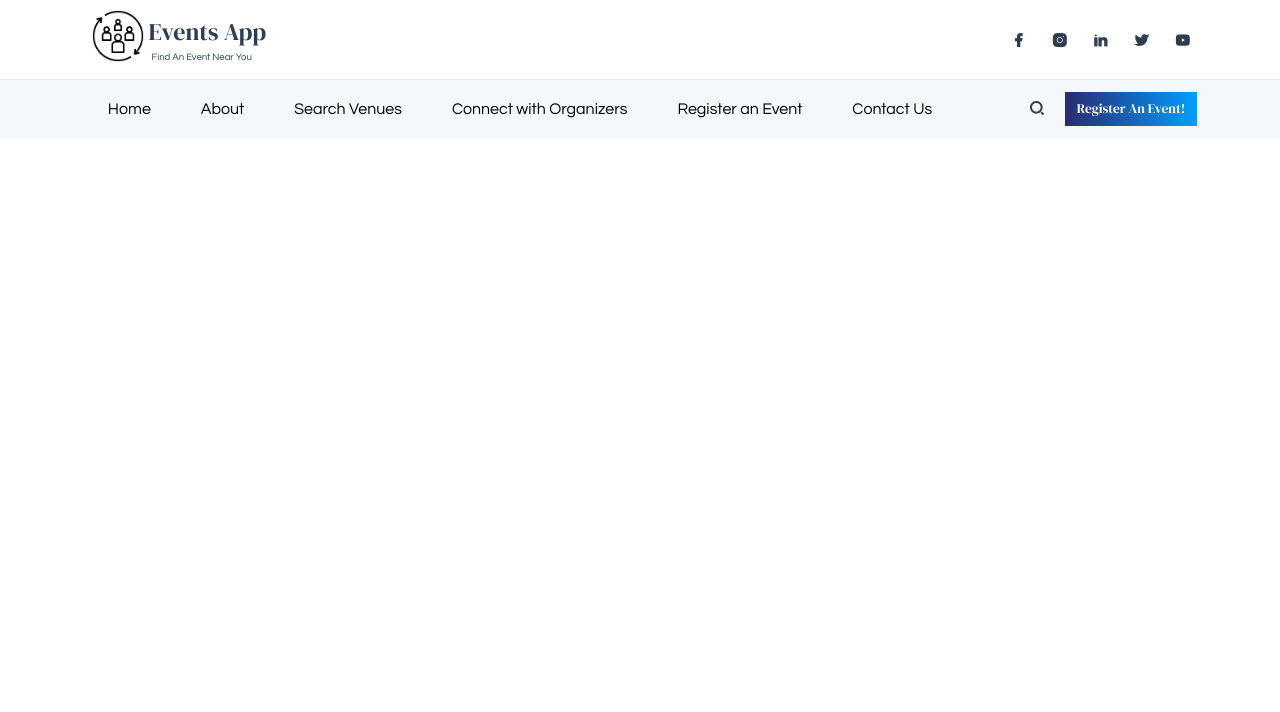
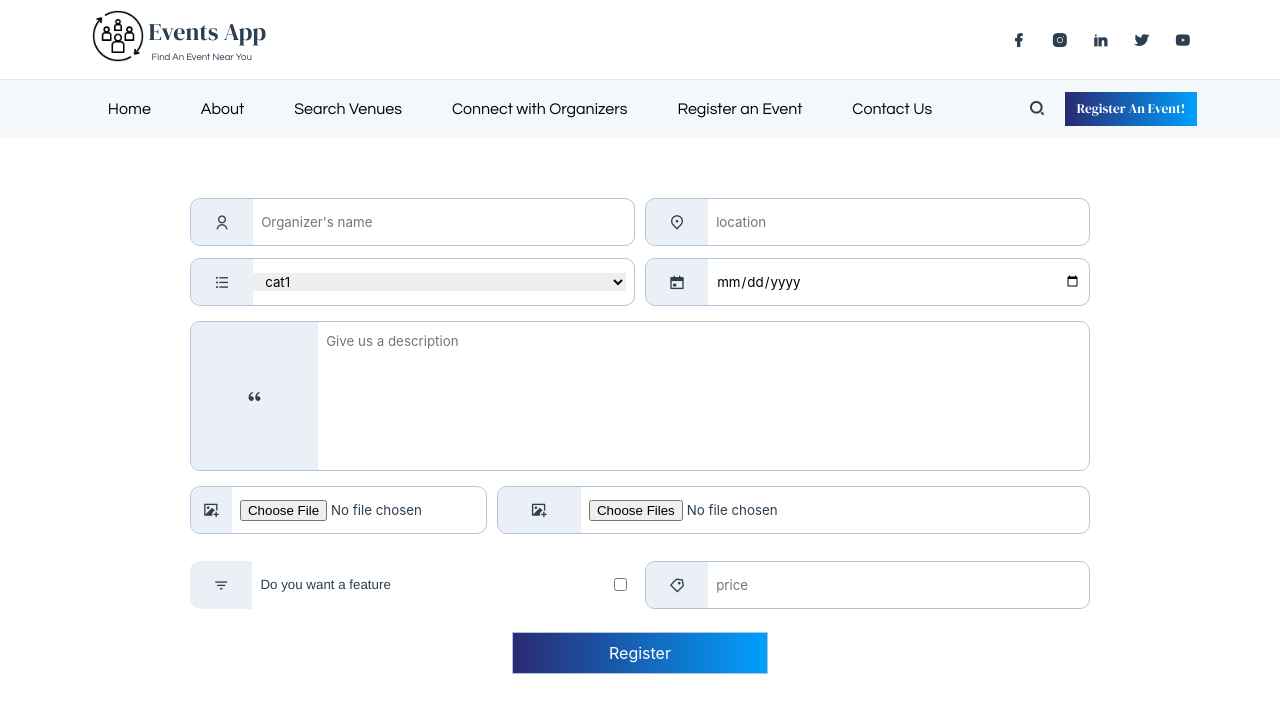
Before and after one commit to mb3ch3/eventsapp, a Vue app: page /create in a window 1280 px wide. Shown: the top 712 px of the page. Built offline with nearby package versions, Linux system fonts and the light colour scheme.

Commit message:
create add event route and route from navbar

```diff
--- a/src/components/partials/NavBar.vue
+++ b/src/components/partials/NavBar.vue
@@ -45,7 +45,8 @@
                 <div class="search">
                     <i class="ri-search-2-line"></i>
                 </div>
-                <div class="buy-ticket">Register an Event!</div>
+                <router-link to="/create" class="buy-ticket">Register an Event!</router-link>
+                <!-- <div class="buy-ticket">Register an Event!</div> -->
             </div>
         </div>
     </div>
--- a/src/router/index.js
+++ b/src/router/index.js
@@ -1,6 +1,7 @@
 import { createRouter, createWebHistory } from 'vue-router'
 import HomeView from '../views/HomeView.vue'
 import AboutView from '../views/AboutView.vue'
+import CreateEvent from '../views/CreateEvent.vue'
 
 const routes = [
   {
@@ -20,6 +21,11 @@ const routes = [
     path: '/event/:id',
     name: 'eventSingle',
     component: () => import('../views/EventSingle.vue'),
+  },
+  {
+    path: '/create',
+    name: 'createEvent',
+    component: CreateEvent,
   }
 ]
 
--- /dev/null
+++ b/src/views/CreateEvent.vue
@@ -0,0 +1,237 @@
+<template>
+  <div class="form">
+    <form action="" method="post">
+      <div class="top-form">
+        <div class="top-left">
+          <div class="field">
+            <div class="field-icon">
+              <i class="ri-user-line"></i>
+            </div>
+            <div class="field-input">
+              <input type="text" placeholder="Organizer's name" />
+            </div>
+          </div>
+          <div class="field">
+            <div class="field-icon">
+              <i class="ri-list-unordered"></i>
+            </div>
+            <div class="field-input">
+              <select name="category" id="">
+                <option value="cat1">cat1</option>
+                <option value="cat1">cat1</option>
+                <option value="cat1">cat1</option>
+                <option value="cat1">cat1</option>
+                <option value="cat1">cat1</option>
+              </select>
+            </div>
+          </div>
+        </div>
+        <div class="top-right">
+          <div class="field">
+            <div class="field-icon">
+              <i class="ri-map-pin-2-line"></i>
+            </div>
+            <div class="field-input">
+              <input type="text" placeholder="location" />
+            </div>
+          </div>
+          <div class="field">
+            <div class="field-icon">
+              <i class="ri-calendar-event-fill"></i>
+            </div>
+            <div class="field-input">
+              <input type="date" placeholder="pick date" />
+            </div>
+          </div>
+        </div>
+      </div>
+      <div class="bottom-form">
+        <div class="field">
+          <div class="field-icon">
+            <i class="ri-double-quotes-l"></i>
+          </div>
+          <div class="field-input">
+            <input type="text" placeholder="Give us a description" />
+          </div>
+        </div>
+      </div>
+      <div class="lower-form">
+        <div class="field">
+          <div class="field-icon">
+            <i class="ri-image-add-fill"></i>
+          </div>
+          <div class="field-input">
+            <input type="file" placeholder="upload poster image" />
+          </div>
+        </div>
+        <div class="field">
+          <div class="field-icon">
+            <i class="ri-image-add-fill"></i>
+          </div>
+          <div class="field-input">
+            <input type="file" multiple placeholder="upload poster image" />
+          </div>
+        </div>
+      </div>
+      <div class="lower-form2">
+        <div class="field2">
+          <div class="field-icon">
+            <i class="ri-filter-3-line"></i>
+          </div>
+          <div class="field-input2">
+            <label for="">Do you want a feature</label>
+            <input type="checkbox" />
+          </div>
+        </div>
+        <div class="field">
+          <div class="field-icon">
+            <i class="ri-price-tag-3-line"></i>
+          </div>
+          <div class="field-input">
+            <input type="number" placeholder="price" />
+          </div>
+        </div>
+      </div>
+      <div class="cent">
+          <button type="submit">Register</button>
+      </div>
+    </form>
+  </div>
+</template>
+
+
+
+<script>
+//name, category,description, main image, other images, location, date, time,
+export default {};
+</script>
+
+<style>
+.form {
+  max-width: 75%;
+  margin-inline: auto;
+  /* background: yellow; */
+  margin-top: 30px;
+  padding: 30px;
+  display: grid;
+  grid-template-columns: auto;
+  grid-template-rows: auto auto auto auto;
+}
+.top-form {
+  display: grid;
+  grid-template-rows: auto;
+  grid-template-columns: auto auto;
+  /* background: green; */
+  justify-content: stretch;
+  align-items: center;
+  grid-column-gap: 10px;
+}
+
+.field {
+  /* background: blue; */
+  display: grid;
+  grid-template-columns: 0.5fr 3fr;
+  height: 6vh;
+  border: 1px solid lightsteelblue;
+  border-radius: 10px;
+  align-items: center;
+  padding-right: 8px;
+}
+.field2 {
+  /* background: blue; */
+  display: grid;
+  grid-template-columns: 0.5fr 3fr;
+  height: 6vh;
+  /* border: 1px solid lightsteelblue; */
+  border-radius: 10px;
+  align-items: center;
+  padding-right: 8px;
+}
+.field-icon {
+  background: #b0c4de40;
+  border-radius: 10px 0 0 10px;
+  display: flex;
+  justify-content: center;
+  align-items: center;
+  height: 100%;
+}
+.field-input input {
+  width: 100%;
+  outline: none;
+  border: none;
+  padding-left: 8px;
+}
+.field-input select {
+  width: 100%;
+  outline: none;
+  border: none;
+  padding-left: 8px;
+}
+.bottom-form {
+  margin-top: 15px;
+}
+.bottom-form .field {
+  /* background: red; */
+  height: 150px;
+  align-items: flex-start;
+}
+.bottom-form .field .field-input input {
+  /* background: orange; */
+  margin-top: 10px;
+  /* height: 130px; */
+}
+.lower-form {
+  margin-top: 15px;
+  display: grid;
+  grid-template-columns: 1fr 2fr;
+  grid-template-rows: auto;
+  grid-column-gap: 10px;
+}
+.lower-form2 {
+  margin-top: 15px;
+  display: grid;
+  grid-template-columns: 2fr 2fr;
+  grid-template-rows: auto;
+  grid-column-gap: 10px;
+  justify-content: space-between;
+}
+
+.field-input2 {
+  width: 100%;
+  outline: none;
+  border: none;
+  padding-left: 8px;
+  justify-content: space-between;
+  align-items: center;
+  display: flex;
+}
+.field-input2 input {
+  /* padding: 20px; */
+}
+label {
+  font-size: smaller;
+  /* color: red; */
+}
+button {
+  display: flex;
+  align-items: center;
+  justify-content: center;
+  padding: 10px;
+  text-align: center;
+  font-size: larger;
+  font-family: "DM Serif Display", serif;
+  text-transform: capitalize;
+  border: 0.75px solid lightsteelblue;
+  width: 20vw;
+  margin-inline: auto;
+  background: linear-gradient(to right, #2a2a72, #009ffd);
+  color: white;
+  font-size: medium;
+}
+.cent{
+    display: flex;
+  align-items: center;
+  justify-content: center;
+  margin-top: 23px;
+}
+</style>
```
